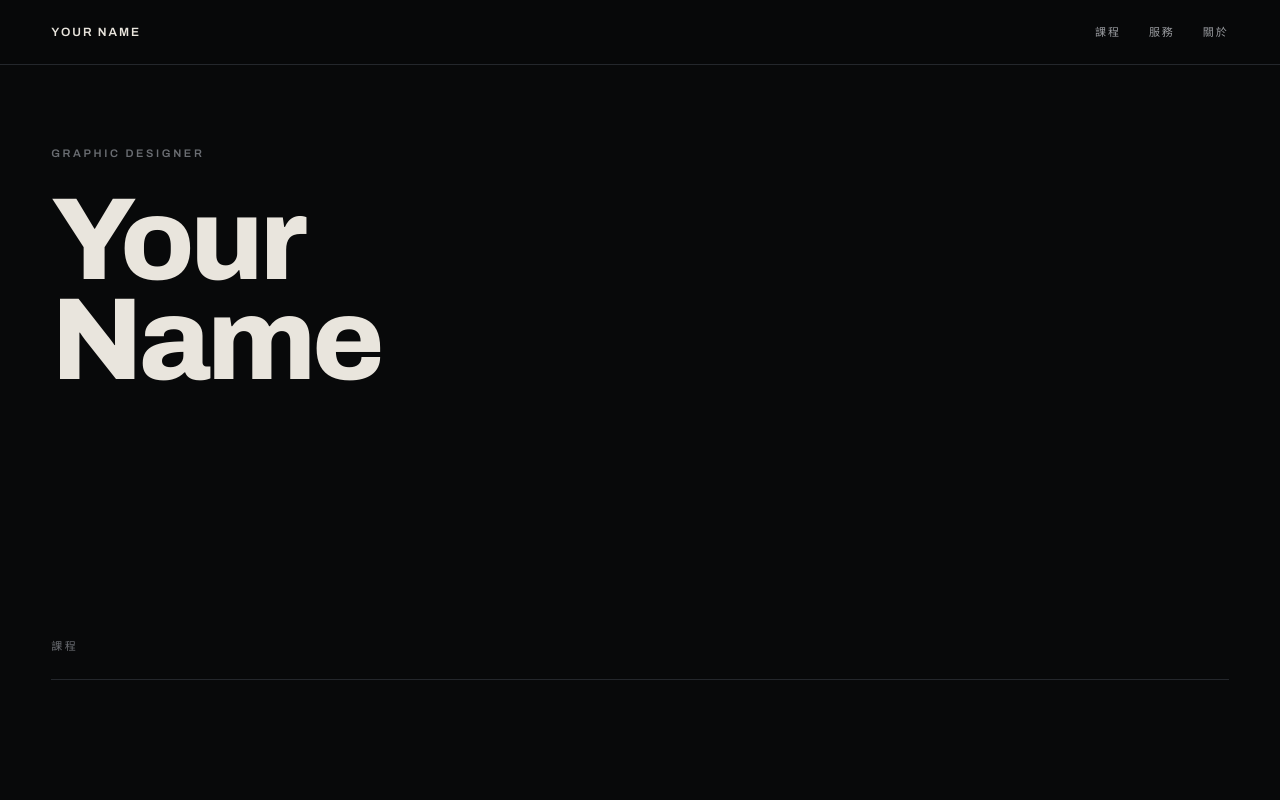
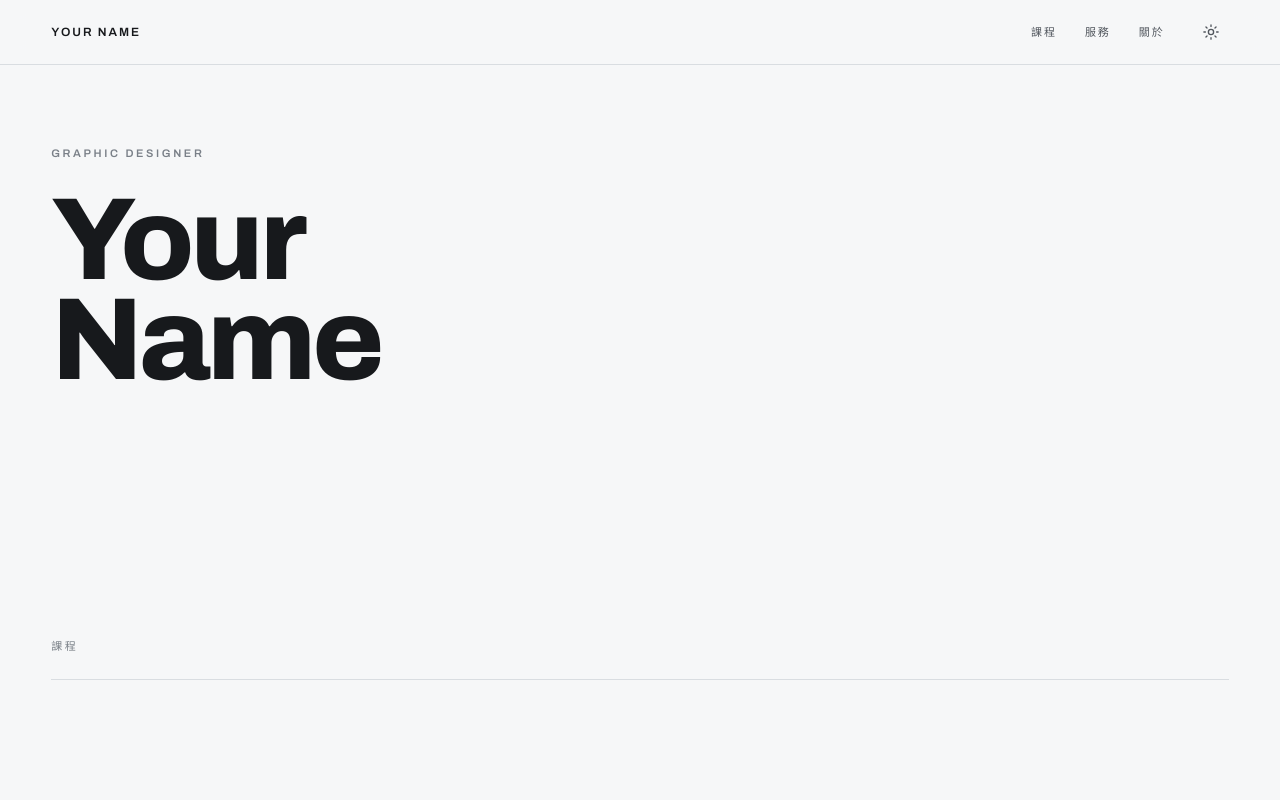
Before and after one commit to sewfunlife/sewfunlife.github.io, a Next.js app: page / in a window 1280 px wide. Shown: the top 800 px of the page. Built offline with nearby package versions, Linux system fonts and the light colour scheme.

Commit message:
Add light-first theme system

```diff
--- a/app/globals.css
+++ b/app/globals.css
@@ -270,3 +270,47 @@ html.no-js [data-reveal] {
     transition-duration: 0.01ms !important;
   }
 }
+
+/* ==========================================================================
+   Theme system
+
+   Light is the public default. Dark preserves the original template palette.
+   A warm reading theme is intentionally reserved for a later pass rather than
+   being approximated before its contrast and typography are tuned together.
+   ========================================================================== */
+
+html[data-theme="light"] {
+  color-scheme: light;
+  --color-ink: #f6f7f8;
+  --color-ink-2: #ffffff;
+  --color-ink-3: #eceff1;
+  --color-line: #d9dde1;
+  --color-line-2: #c4c9cf;
+  --color-bone: #17191c;
+  --color-bone-2: #51565d;
+  --color-bone-3: #7a8088;
+}
+
+html[data-theme="dark"] {
+  color-scheme: dark;
+  --color-ink: #08090a;
+  --color-ink-2: #0e1013;
+  --color-ink-3: #15181c;
+  --color-line: #24272c;
+  --color-line-2: #34383e;
+  --color-bone: #e9e5dd;
+  --color-bone-2: #9b9da1;
+  --color-bone-3: #6a6d72;
+}
+
+.theme-icon-dark {
+  display: none;
+}
+
+html[data-theme="dark"] .theme-icon-light {
+  display: none;
+}
+
+html[data-theme="dark"] .theme-icon-dark {
+  display: block;
+}
--- a/app/layout.tsx
+++ b/app/layout.tsx
@@ -3,6 +3,7 @@ import Header from "@/components/Header";
 import Footer from "@/components/Footer";
 import Reveal from "@/components/Reveal";
 import RevealScript from "@/components/RevealScript";
+import ThemeScript from "@/components/ThemeScript";
 import { site } from "@/lib/content";
 import { archivo, syne } from "@/lib/fonts";
 import "./globals.css";
@@ -33,8 +34,8 @@ export const metadata: Metadata = {
 };
 
 export const viewport: Viewport = {
-  themeColor: "#08090A",
-  colorScheme: "dark",
+  themeColor: "#f6f7f8",
+  colorScheme: "light dark",
 };
 
 export default function RootLayout({
@@ -43,10 +44,12 @@ export default function RootLayout({
   return (
     <html
       lang="zh-Hant"
+      data-theme="light"
       suppressHydrationWarning
       className={`no-js ${syne.variable} ${archivo.variable}`}
     >
       <head>
+        <ThemeScript />
         <RevealScript />
       </head>
       <body>
--- a/components/Header.tsx
+++ b/components/Header.tsx
@@ -1,4 +1,5 @@
 import Link from "next/link";
+import ThemeToggle from "@/components/ThemeToggle";
 import { site } from "@/lib/content";
 
 const NAV = [
@@ -24,7 +25,7 @@ export default function Header() {
         </Link>
 
         <nav aria-label="主要導覽">
-          <ul className="flex items-center gap-4 sm:gap-7">
+          <ul className="flex items-center gap-3 sm:gap-7">
             {NAV.map((item) => (
               <li
                 key={item.href}
@@ -38,6 +39,9 @@ export default function Header() {
                 </Link>
               </li>
             ))}
+            <li>
+              <ThemeToggle />
+            </li>
             {line && (
               <li>
                 <a
--- /dev/null
+++ b/components/ThemeScript.tsx
@@ -0,0 +1,5 @@
+const SCRIPT = `(function(){try{var saved=localStorage.getItem('sewfunlife-theme');if(saved==='dark'||saved==='light'){document.documentElement.dataset.theme=saved;var meta=document.querySelector('meta[name="theme-color"]');if(meta){meta.setAttribute('content',saved==='dark'?'#08090a':'#f6f7f8')}}}catch(_){}})();`;
+
+export default function ThemeScript() {
+  return <script dangerouslySetInnerHTML={{ __html: SCRIPT }} />;
+}
--- /dev/null
+++ b/components/ThemeToggle.tsx
@@ -0,0 +1,67 @@
+"use client";
+
+const STORAGE_KEY = "sewfunlife-theme";
+
+type Theme = "light" | "dark";
+
+function applyTheme(theme: Theme) {
+  const root = document.documentElement;
+  root.dataset.theme = theme;
+
+  const themeColor = document.querySelector<HTMLMetaElement>('meta[name="theme-color"]');
+  if (themeColor) {
+    themeColor.content = theme === "dark" ? "#08090a" : "#f6f7f8";
+  }
+}
+
+export default function ThemeToggle() {
+  function toggleTheme() {
+    const current = document.documentElement.dataset.theme === "dark" ? "dark" : "light";
+    const next: Theme = current === "dark" ? "light" : "dark";
+
+    applyTheme(next);
+
+    try {
+      window.localStorage.setItem(STORAGE_KEY, next);
+    } catch {
+      // The theme still changes for this visit if storage is unavailable.
+    }
+  }
+
+  return (
+    <button
+      type="button"
+      onClick={toggleTheme}
+      aria-label="切換顯示主題"
+      title="切換顯示主題"
+      className="flex h-9 w-9 shrink-0 items-center justify-center text-bone-2 transition-colors hover:text-bone"
+    >
+      <svg
+        className="theme-icon-light h-[18px] w-[18px]"
+        viewBox="0 0 24 24"
+        fill="none"
+        stroke="currentColor"
+        strokeWidth="1.8"
+        strokeLinecap="round"
+        strokeLinejoin="round"
+        aria-hidden="true"
+      >
+        <circle cx="12" cy="12" r="3.5" />
+        <path d="M12 2.5v2M12 19.5v2M4.5 12h-2M21.5 12h-2M5.28 5.28l1.42 1.42M17.3 17.3l1.42 1.42M18.72 5.28 17.3 6.7M6.7 17.3l-1.42 1.42" />
+      </svg>
+
+      <svg
+        className="theme-icon-dark h-[18px] w-[18px]"
+        viewBox="0 0 24 24"
+        fill="none"
+        stroke="currentColor"
+        strokeWidth="1.8"
+        strokeLinecap="round"
+        strokeLinejoin="round"
+        aria-hidden="true"
+      >
+        <path d="M20.1 15.2A8.4 8.4 0 0 1 8.8 3.9 8.5 8.5 0 1 0 20.1 15.2Z" />
+      </svg>
+    </button>
+  );
+}
```
